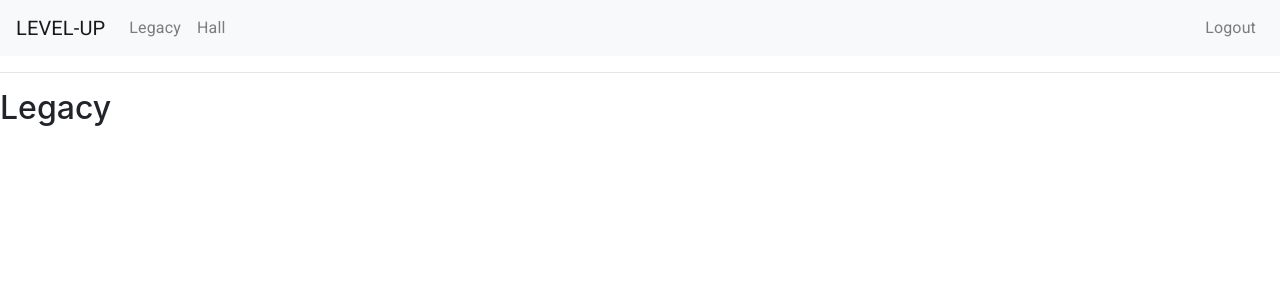
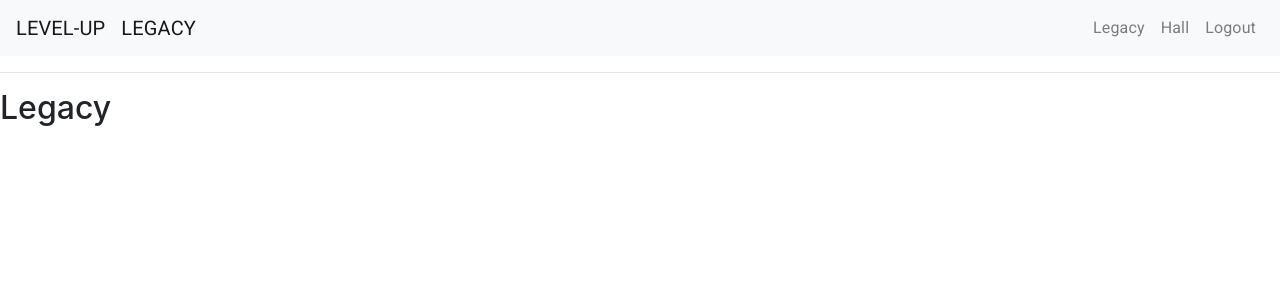
Before and after one commit to begeh/level-up, a React (Create React App) app: page /legacy in a window 1280 px wide. Shown: the top 300 px of the page. Built offline with nearby package versions, Linux system fonts and the light colour scheme.

Commit message:
edited navbar and passed nav_title as props to be displayed at the top

```diff
--- a/src/Hall.js
+++ b/src/Hall.js
@@ -7,7 +7,7 @@ import NavForApp from './components/NavForApp';
 export default function Hall() {
   return (
     <>
-    <NavForApp />
+    <NavForApp nav_title='HALL' />
     <div className="App">
       <header className="App-header">
         <img src={logo} className="App-logo" alt="logo" />
--- a/src/Legacy.js
+++ b/src/Legacy.js
@@ -4,7 +4,7 @@ import NavForApp from './components/NavForApp';
 export default function Legacy() {
   return (
     <>
-    <NavForApp />
+    <NavForApp nav_title="LEGACY" />
     <div>
       <h2>Legacy</h2>
     </div>
--- a/src/Lobby.js
+++ b/src/Lobby.js
@@ -5,7 +5,6 @@ import TextField from '@material-ui/core/TextField';
 import Link from '@material-ui/core/Link';
 import Grid from '@material-ui/core/Grid';
 import Box from '@material-ui/core/Box';
-import LockOutlinedIcon from '@material-ui/icons/LockOutlined';
 import Typography from '@material-ui/core/Typography';
 import { makeStyles } from '@material-ui/core/styles';
 import Container from '@material-ui/core/Container';
@@ -54,7 +53,6 @@ export default function Lobby() {
     <Container component="main" maxWidth="xs">
       <div className={classes.paper}>
         <Avatar className={classes.avatar}>
-          <LockOutlinedIcon />
         </Avatar>
         <Typography component="h1" variant="h5">
           Join a Lobby
--- a/src/components/NavEmpty.js
+++ b/src/components/NavEmpty.js
@@ -8,7 +8,7 @@ export default function NavEmpty(){
   return(
     <Typography>
     <Navbar bg="light" expand="lg">
-      <Navbar.Brand href="#">LEVEL-UP</Navbar.Brand>
+      <Navbar.Brand>LEVEL-UP</Navbar.Brand>
         <Navbar.Toggle aria-controls="basic-navbar-nav" />
         <Navbar.Collapse id="basic-navbar-nav">
           <Nav className="ml-auto">
--- a/src/components/NavForApp.js
+++ b/src/components/NavForApp.js
@@ -3,19 +3,18 @@ import Navbar from 'react-bootstrap/Navbar';
 import Typography from '@material-ui/core/Typography';
 import Nav from 'react-bootstrap/Nav';
 
-export default function NavForApp(){
+export default function NavForApp(props){
 
   return(
     <Typography>
     <Navbar bg="light" expand="lg">
       <Navbar.Brand href="/hall">LEVEL-UP</Navbar.Brand>
+      <Navbar.Brand href="/hall">{props.nav_title}</Navbar.Brand>
         <Navbar.Toggle aria-controls="basic-navbar-nav" />
         <Navbar.Collapse id="basic-navbar-nav">
-          <Nav className="mr-auto">
+          <Nav className="ml-auto">
             <Nav.Link href="/legacy">Legacy</Nav.Link>
             <Nav.Link href="/hall">Hall</Nav.Link>
-          </Nav>
-          <Nav className="ml-auto">
             <Nav.Link href="/">Logout</Nav.Link>
           </Nav>
         </Navbar.Collapse>
```
